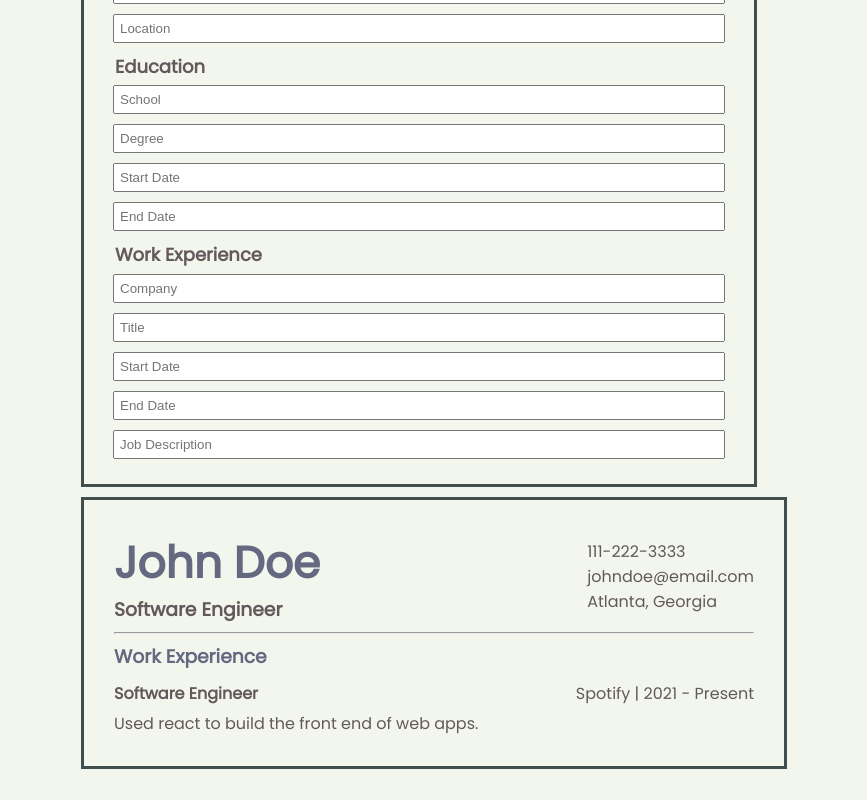
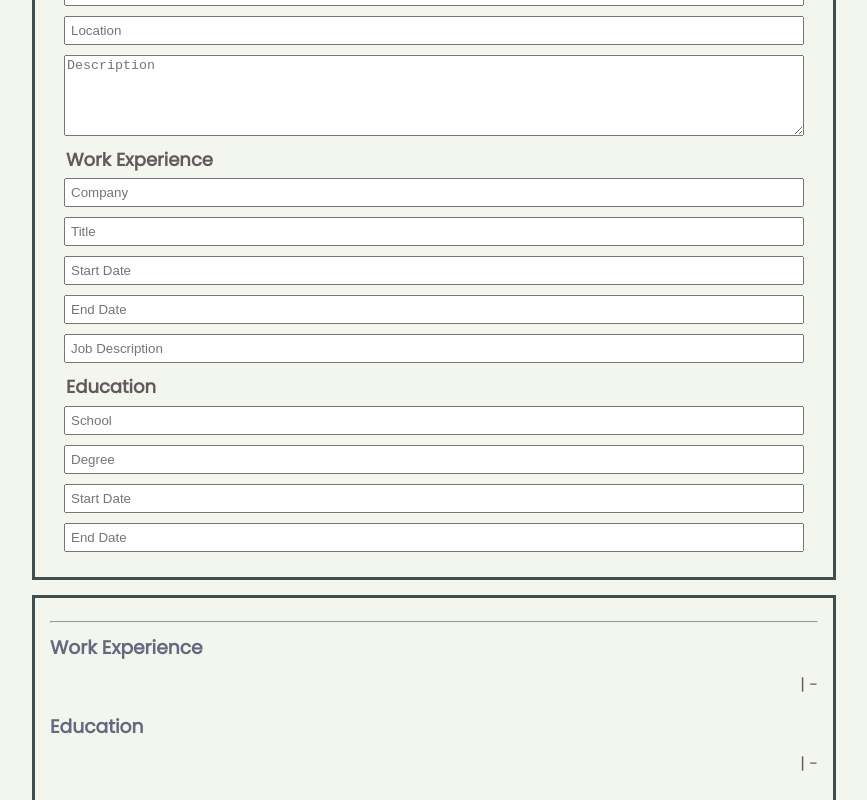
Before and after one commit to chrisrbentley/cv-app, a React (Create React App) app: page / in a window 1280 px wide. Shown: the part 240-1040 px from the top of the page, without its empty margins (206-1073 px from the left). Before the commit the page ends 1017 px from the top, so only its background shows below. Built offline with nearby package versions, Linux system fonts and the light colour scheme.

Commit message:
Refactored app to use functional components.

```diff
--- a/src/App.js
+++ b/src/App.js
@@ -1,72 +1,31 @@
-import React, { Component } from 'react';
+import React, { useState } from 'react';
 import Form from './components/Form';
 import Resume from './components/Resume';
 import './styles/form.css';
+import useForm from './customHooks';
 
-class App extends Component {
-  constructor() {
-    super();
+const App = () => {
+  const { inputs, handleInputChange } = useForm();
 
-    this.handleChange = this.handleChange.bind(this);
-    this.onFormSubmit = this.onFormSubmit.bind(this);
+  const [showResume, setShowResume] = useState(false);
 
-    this.state = {
-      firstName: 'John',
-      lastName: 'Doe',
-      currentTitle: 'Software Engineer',
-      email: 'johndoe@email.com',
-      phoneNumber: '111-222-3333',
-      location: 'Atlanta, Georgia',
-      title: 'Software Engineer',
-      company: 'Spotify',
-      workStartDate: '2021',
-      workEndDate: 'Present',
-      jobDescription: 'Used react to build the front end of web apps.',
-    };
-  }
-
-  handleChange = (e) => {
-    const target = e.target;
-    const value = target.value;
-    const name = target.name;
-
-    this.setState({
-      [name]: value,
-    });
+  const onFormSubmit = (e) => {
+    e.preventDefault();
+    showResume ? setShowResume(false) : setShowResume(true);
   };
 
-  onFormSubmit = (e) => {
-    e.preventDefault();
-    console.log(this.state);
-  };
-
-  render() {
-    // conditional render > form submitted? show resume
-
-    return (
-      <div>
-        <div id='wrapper'>
-          <Form
-            handleChange={this.handleChange}
-            onFormSubmit={this.onFormSubmit}
-          />
-        </div>
-        <Resume
-          firstName={this.state.firstName}
-          lastName={this.state.lastName}
-          currentTitle={this.state.currentTitle}
-          phoneNumber={this.state.phoneNumber}
-          email={this.state.email}
-          location={this.state.location}
-          title={this.state.title}
-          company={this.state.company}
-          workStartDate={this.state.workStartDate}
-          workEndDate={this.state.workEndDate}
-          jobDescription={this.state.jobDescription}
+  return (
+    <div id='container'>
+      <div id='wrapper'>
+        <Form
+          onFormSubmit={onFormSubmit}
+          inputs={inputs}
+          handleInputChange={handleInputChange}
         />
       </div>
-    );
-  }
-}
+      <Resume inputs={inputs} />
+    </div>
+  );
+};
 
 export default App;
--- a/src/components/Education.js
+++ b/src/components/Education.js
@@ -1,14 +1,7 @@
-import React, { Component } from 'react';
+import React from 'react';
 import '../styles/form.css';
 
-class Education extends Component {
-  constructor(props) {
-    super(props);
-  }
-
-  render() {
-    const { handleChange } = this.props;
-
+const Education = (props) => {
   return (
     <fieldset className='education'>
       <legend>Education</legend>
@@ -17,32 +10,31 @@ class Education extends Component {
         name='school'
         className='school input'
         placeholder='School'
-          onChange={handleChange}
+        onChange={props.handleInputChange}
       />
       <input
         type='text'
         name='degree'
         className='degree input'
         placeholder='Degree'
-          onChange={handleChange}
+        onChange={props.handleInputChange}
       />
       <input
         type='text'
         name='schoolStartDate'
         className='school-start-date input'
         placeholder='Start Date'
-          onChange={handleChange}
+        onChange={props.handleInputChange}
       />
       <input
         type='text'
         name='schoolEndDate'
         className='school-end-date input'
         placeholder='End Date'
-          onChange={handleChange}
+        onChange={props.handleInputChange}
       />
     </fieldset>
   );
-  }
-}
+};
 
 export default Education;
--- a/src/components/Form.js
+++ b/src/components/Form.js
@@ -1,26 +1,17 @@
-import React, { Component } from 'react';
+import React from 'react';
 import General from './General';
 import Education from './Education';
 import Work from './Work';
 import '../styles/form.css';
 
-class Form extends Component {
-  constructor(props) {
-    super(props);
-  }
-
-  render() {
-    const { onFormSubmit } = this.props;
-    const { handleChange } = this.props;
-
-    return (
-      <form action='' onSubmit={onFormSubmit} id='form'>
-        <General handleChange={handleChange} />
-        <Education handleChange={handleChange} />
-        <Work handleChange={handleChange} />
-      </form>
-    );
-  }
-}
+const Form = (props) => {
+  return (
+    <form>
+      <General handleInputChange={props.handleInputChange} />
+      <Work handleInputChange={props.handleInputChange} />
+      <Education handleInputChange={props.handleInputChange} />
+    </form>
+  );
+};
 
 export default Form;
--- a/src/components/General.js
+++ b/src/components/General.js
@@ -1,14 +1,7 @@
-import React, { Component } from 'react';
+import React from 'react';
 import '../styles/form.css';
 
-class General extends Component {
-  constructor(props) {
-    super(props);
-  }
-
-  render() {
-    const { handleChange } = this.props;
-
+const General = (props) => {
   return (
     <fieldset id='general-info'>
       <legend>General Information</legend>
@@ -17,46 +10,54 @@ class General extends Component {
         name='firstName'
         id='firstName'
         placeholder='First Name'
-          onChange={handleChange}
+        onChange={props.handleInputChange}
       />
       <input
         type='text'
         name='lastName'
         id='lastName'
         placeholder='Last Name'
-          onChange={handleChange}
+        onChange={props.handleInputChange}
       />
       <input
         type='text'
         name='currentTitle'
         id='currentTitle'
         placeholder='Title'
-          onChange={handleChange}
+        onChange={props.handleInputChange}
       />
       <input
         type='email'
         name='email'
         id='lastName'
         placeholder='Email'
-          onChange={handleChange}
+        onChange={props.handleInputChange}
       />
       <input
         type='tel'
         name='phoneNumber'
         id='phoneNumber'
         placeholder='Phone Number'
-          onChange={handleChange}
+        onChange={props.handleInputChange}
       />
       <input
         type='text'
         name='location'
         id='location'
         placeholder='Location'
-          onChange={handleChange}
+        onChange={props.handleInputChange}
       />
+
+      <textarea
+        name='description'
+        id='description'
+        cols='30'
+        rows='5'
+        placeholder='Description'
+        onChange={props.handleInputChange}
+      ></textarea>
     </fieldset>
   );
-  }
-}
+};
 
 export default General;
--- a/src/components/Resume.js
+++ b/src/components/Resume.js
@@ -1,58 +1,55 @@
-import React, { Component } from 'react';
+import React from 'react';
 import '../styles/resume.css';
 
-class Resume extends Component {
-  constructor(props) {
-    super(props);
-  }
-
-  render() {
-    const {
-      firstName,
-      lastName,
-      currentTitle,
-      phoneNumber,
-      email,
-      location,
-      title,
-      company,
-      workStartDate,
-      workEndDate,
-      jobDescription,
-    } = this.props;
+const Resume = (props) => {
+  const { inputs } = props;
 
   return (
     <div id='resume'>
       <div id='resume-top'>
         <div id='name-title'>
           <h1 id='name'>
-              {firstName} {lastName}
+            {inputs.firstName} {inputs.lastName}
           </h1>
-            <h3>{currentTitle}</h3>
+          <h3>{inputs.currentTitle}</h3>
         </div>
         <div id='contact-info'>
-            <p>{phoneNumber}</p>
-            <p>{email}</p>
-            <p>{location}</p>
+          <p>{inputs.phoneNumber}</p>
+          <p id='email'>{inputs.email}</p>
+          <p>{inputs.location}</p>
         </div>
       </div>
       <hr />
+      <div className='self-description'>
+        <p>{inputs.description}</p>
+      </div>
       <div id='experience-list'>
         <h3 className='subheader'>Work Experience</h3>
         <div className='experience'>
           <div className='exp-heading'>
-              <h5 className='job-title'>{title}</h5>
+            <h5 className='job-title'>{inputs.title}</h5>
             <div className='exp-details'>
-                <span className='company'>{company}</span> | {workStartDate} -{' '}
-                {workEndDate}
+              <span className='company'>{inputs.company}</span> |{' '}
+              {inputs.workStartDate} - {inputs.workEndDate}
             </div>
           </div>
-            <div className='job-description'>{jobDescription}</div>
+          <div className='job-description'>{inputs.jobDescription}</div>
+        </div>
+      </div>
+      <div className='education'>
+        <h3 className='subheader'>Education</h3>
+        <div className='education-list'>
+          <div className='education-item'>
+            <h4 className='degree'>{inputs.degree}</h4>
+            <p>
+              {inputs.school} | {inputs.schoolStartDate} -{' '}
+              {inputs.schoolEndDate}
+            </p>
+          </div>
         </div>
       </div>
     </div>
   );
-  }
-}
+};
 
 export default Resume;
--- a/src/components/Work.js
+++ b/src/components/Work.js
@@ -1,13 +1,8 @@
-import React, { Component } from 'react';
+import React from 'react';
 import '../styles/form.css';
 
-class Work extends Component {
-  constructor(props) {
-    super(props);
-  }
-
-  render() {
-    const { handleChange } = this.props;
+const Work = (props) => {
+  const { handleInputChange } = props;
 
   return (
     <fieldset className='work-experience'>
@@ -17,14 +12,14 @@ class Work extends Component {
         name='company'
         className='company'
         placeholder='Company'
-          onChange={handleChange}
+        onChange={handleInputChange}
       />
       <input
         type='text'
         name='title'
         className='title'
         placeholder='Title'
-          onChange={handleChange}
+        onChange={handleInputChange}
       />
 
       <input
@@ -32,7 +27,7 @@ class Work extends Component {
         name='workStartDate'
         className='workStartDate'
         placeholder='Start Date'
-          onChange={handleChange}
+        onChange={handleInputChange}
       />
 
       <input
@@ -40,18 +35,17 @@ class Work extends Component {
         name='workEndDate'
         className='workEndDate'
         placeholder='End Date'
-          onChange={handleChange}
+        onChange={handleInputChange}
       />
       <input
         type='text'
         name='jobDescription'
         className='job-description'
         placeholder='Job Description'
-          onChange={handleChange}
+        onChange={handleInputChange}
       />
     </fieldset>
   );
-  }
-}
+};
 
 export default Work;
--- /dev/null
+++ b/src/customHooks.js
@@ -0,0 +1,18 @@
+import React, { useState } from 'react';
+
+const useForm = () => {
+  const [inputs, setInputs] = useState({});
+
+  const handleInputChange = (e) => {
+    setInputs((inputs) => ({ ...inputs, [e.target.name]: e.target.value }));
+
+    console.log(inputs);
+  };
+
+  return {
+    handleInputChange,
+    inputs,
+  };
+};
+
+export default useForm;
--- a/src/styles/form.css
+++ b/src/styles/form.css
@@ -6,13 +6,28 @@ body {
   background-color: #f2f6ed;
   color: #63595c;
   font-family: 'Poppins', sans-serif;
+  margin: 10px;
+}
+
+#root {
+  height: 100%;
+  width: 100%;
+}
+
+#container {
+  display: flex;
+  flex-flow: column wrap;
+  align-items: center;
+  /* justify-content: center; */
+  height: 100%;
+  width: 100%;
 }
 
 #wrapper {
   border: 3px solid #404e4d;
   padding: 15px;
-  width: 50vw;
-  margin-bottom: 10px;
+  min-width: 60vw;
+  max-width: 80vw;
 }
 
 form {
--- a/src/styles/resume.css
+++ b/src/styles/resume.css
@@ -1,7 +1,9 @@
 #resume {
   border: 3px solid #404e4d;
-  padding: 30px;
-  width: 50vw;
+  padding: 15px;
+  margin-top: 15px;
+  min-height: 65vh;
+  width: 60vw;
 }
 
 #resume-top {
@@ -27,7 +29,7 @@
 }
 
 .subheader {
-  margin: 0 0 10px 0;
+  margin: 10px 0 10px 0;
 }
 
 p,
@@ -49,3 +51,31 @@ h5 {
   align-items: center;
   font-size: 16px;
 }
+
+.education-item {
+  display: flex;
+  flex-flow: row wrap;
+  justify-content: space-between;
+}
+
+.degree {
+  margin: 0;
+}
+
+.education-item {
+  margin: 10px 0px 10px 0px;
+}
+
+.self-description > p {
+  word-wrap: break-word;
+}
+
+#email {
+  word-wrap: break-word;
+}
+
+@media screen and (max-width: 600px) {
+  #resume {
+    width: 75vw;
+  }
+}
```
Also changed, not shown: package.json (+7 -1 lines), 1 other file (tests, documents, lock files or other folders). Lines whose indentation alone changed are shown as unchanged.
